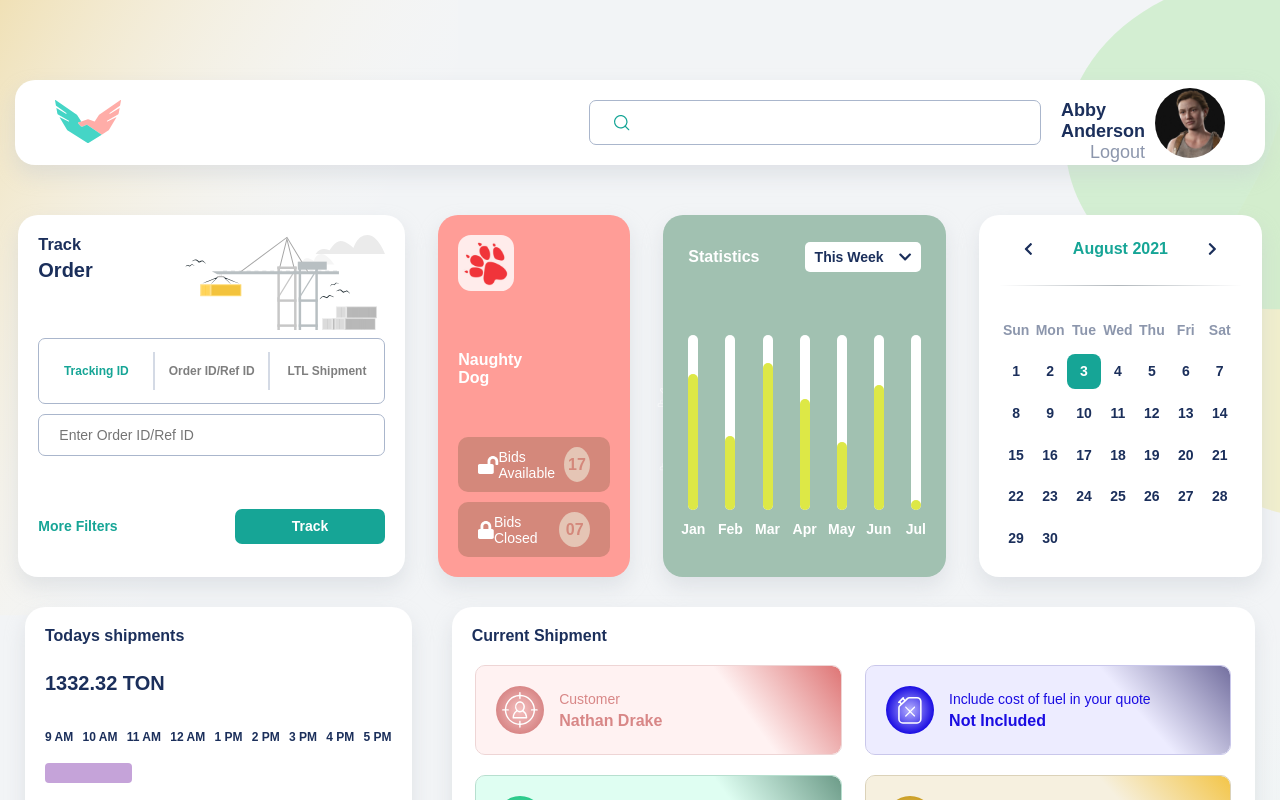
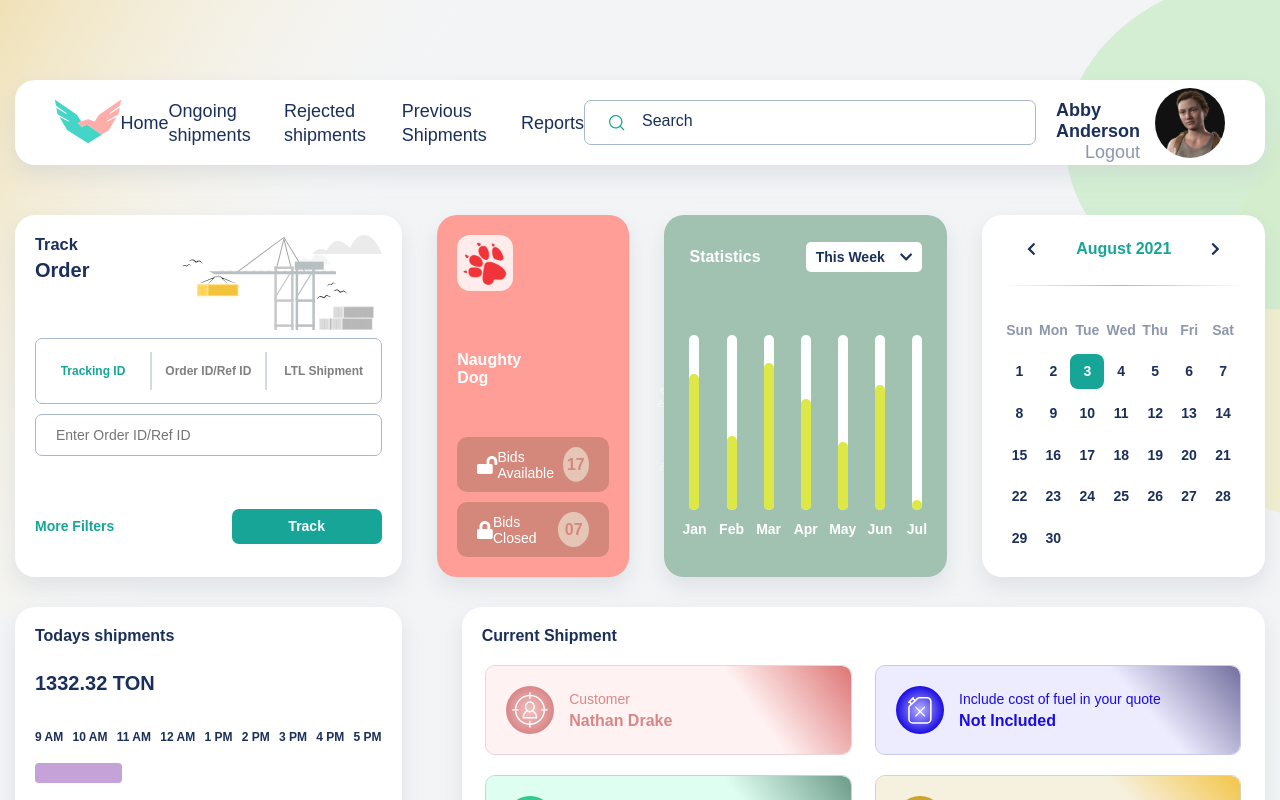
Before and after one commit to KamilTokarz110/Vue-dashboard, a Vue app: page / in a window 1280 px wide. Shown: the top 800 px of the page. Built offline with nearby package versions, Linux system fonts and the light colour scheme.

Commit message:
Adding animated hover on nav

```diff
--- a/src/components/Navigation.vue
+++ b/src/components/Navigation.vue
@@ -18,7 +18,7 @@ nav.nav
     li.nav__item
       a.nav__link Reports
   .nav__search-container
-    input.nav__search(type="search", name="search", placeholder="")
+    input.nav__search(type="search", name="search", placeholder="Search")
 
     img.nav__search-image(src="../assets/icons/magnifier.png")
 
@@ -192,10 +192,34 @@ export default {
       line-height: 24px;
       text-align: left;
     }
+    &__link {
+      position: relative;
+      display: block;
+      transition: 0.2s;
+      &:after {
+        background: none repeat scroll 0 0 transparent;
+        bottom: 0;
+        content: "";
+        display: block;
+        height: 2px;
+        left: 50%;
+        position: absolute;
+        background: $active-color;
+        transition: width 0.3s ease 0s, left 0.3s ease 0s;
+        width: 0;
+      }
+      &:hover:after {
+        width: 100%;
+        left: 0;
+      }
+    }
 
     &__search {
-      display: block;
+      display: flex;
       // position: relative;
+      align-items: center;
+      justify-content: center;
+
       height: 45px;
       width: 452px;
 
@@ -205,17 +229,13 @@ export default {
       border: 1px solid #aab6cc;
       border-radius: 7px;
       opacity: 1;
-    }
-
-    &__search-text {
-      display: block;
-      position: absolute;
-      // top: 22px;
-      left: 53px;
-      bottom: 13px;
-      text-align: left;
-
-      font-size: 1.6rem;
+      &::placeholder {
+        display: block;
+        font-size: 1.6rem;
+        color: $nav-font-color;
+        opacity: 1;
+        padding: 20px 15px 20px 50px;
+      }
     }
 
     &__search-container {
@@ -231,17 +251,14 @@ export default {
     }
 
     &__profile {
-      display: block;
       display: flex;
       align-items: center;
       justify-content: space-between;
-      height: 70px;
-      width: 231px;
-      gap: 10px;
+
+      gap: 15px;
 
       &-info {
         display: block;
-        // background-color: green;
 
         height: 46px;
 
--- a/src/scss/_main.scss
+++ b/src/scss/_main.scss
@@ -8,7 +8,10 @@ html {
 .container {
     @include lg {
         max-width: 1800px;
+
     }
+
+
 
 }
 
@@ -267,7 +270,7 @@ html {
     display: flex;
     flex-direction: row;
     flex-wrap: wrap;
-    justify-content: space-evenly;
+    justify-content: space-between;
     // align-items: center;
     // min-height: 100vh;
     // background-color: red;
@@ -335,12 +338,22 @@ html {
                 right: 20px;
             }
 
+
+
             @include lg {
+
+
                 width: 200px;
                 height: 200px;
                 right: 20px;
                 top: 20px;
             }
+
+            @media(max-width: 1180px) {
+
+                top: 30px;
+            }
+
         }
 
 
```
